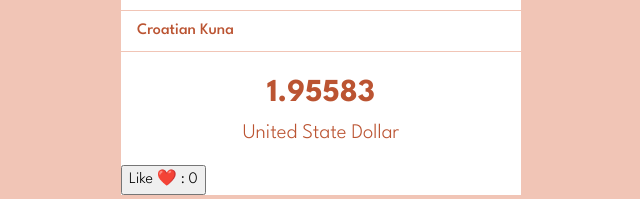
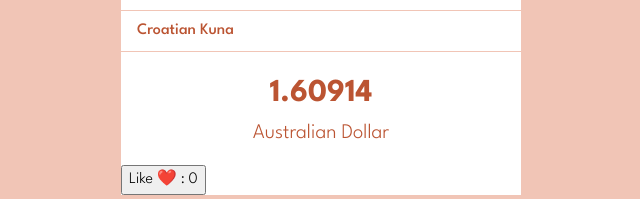
Before and after one commit to VinceBmmrt/converter-v1, a React (Vite) app: page / in a window 1280 px wide. Shown: the part 589-788 px from the top of the page, without its empty margins (319-959 px from the left). Built offline with nearby package versions, Linux system fonts and the light colour scheme.

Commit message:
création de notre variable currency dans APP + props sur ResultConversion en passant les données nécessaire de notre currency

```diff
--- /dev/null
+++ b/src/@types/currency.ts
@@ -0,0 +1,5 @@
+export type Currency = {
+  description: string;
+  code: string;
+  rate: number;
+};
--- a/src/components/App/App.tsx
+++ b/src/components/App/App.tsx
@@ -6,6 +6,7 @@ import './App.scss';
 
 import currenciesData from '../../data/currencies';
 import Footer from '../Footer/Footer';
+import { Currency } from '../../@types/currency';
 
 function App() {
   // Pour créer une variable Reactive avec React, il faut utiliser le hook (fonction) `useState`.
@@ -15,12 +16,21 @@ function App() {
   // La convention veux que la fonction de modification se nomme `set` + le nom de la variable
   const [likesCount, setLikesCount] = useState(0);
 
+  // Je créer une variable reactive qui va contenir la devise selectionné
+  // Je met comme valeur par défaut la première devise de la liste
+  // On peut définir le type de notre variable d'état sans passé de valeur initial
+  // Il faut préciser le type entre `<>` après le useState et avatn les ()
+  const [currency, setCurrency] = useState<Currency>(currenciesData[0]);
+
   return (
     <div className="app">
       <BaseAmount />
       {/* Je fournis la liste des currencies récupérer depuis mon fichier data/currencies.js */}
       <Currencies currencies={currenciesData} />
-      <ResultConversion />
+      <ResultConversion
+        value={currency.rate}
+        currencyName={currency.description}
+      />
 
       <Footer likesCount={likesCount} setLikesCount={setLikesCount} />
     </div>
--- a/src/components/ResultConversion/ResultConversion.tsx
+++ b/src/components/ResultConversion/ResultConversion.tsx
@@ -1,10 +1,15 @@
 import './ResultConversion.scss';
 
-function ResultConversion() {
+type ResultConversionProps = {
+  value: number;
+  currencyName: string;
+};
+
+function ResultConversion({ value, currencyName }: ResultConversionProps) {
   return (
     <div className="result-conversion">
-      <p className="result-conversion__value">1.95583</p>
-      <p className="result-conversion__currency">United State Dollar</p>
+      <p className="result-conversion__value">{value}</p>
+      <p className="result-conversion__currency">{currencyName}</p>
     </div>
   );
 }
```
Also changed, not shown: src/components/Currencies/Currencies.tsx (+1 -6 lines), cours/ou_stocker_les_donnees.excalidraw.png.
